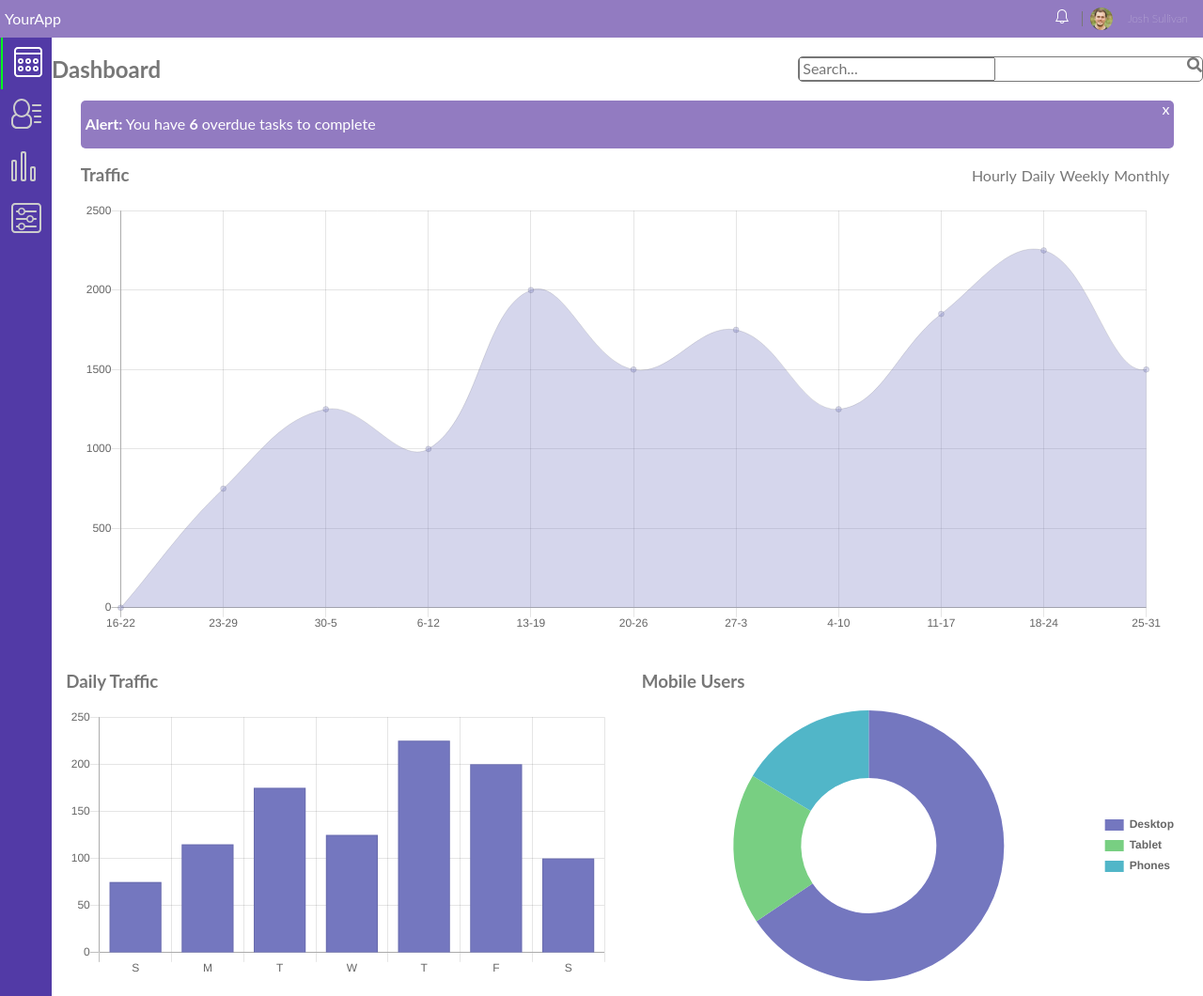
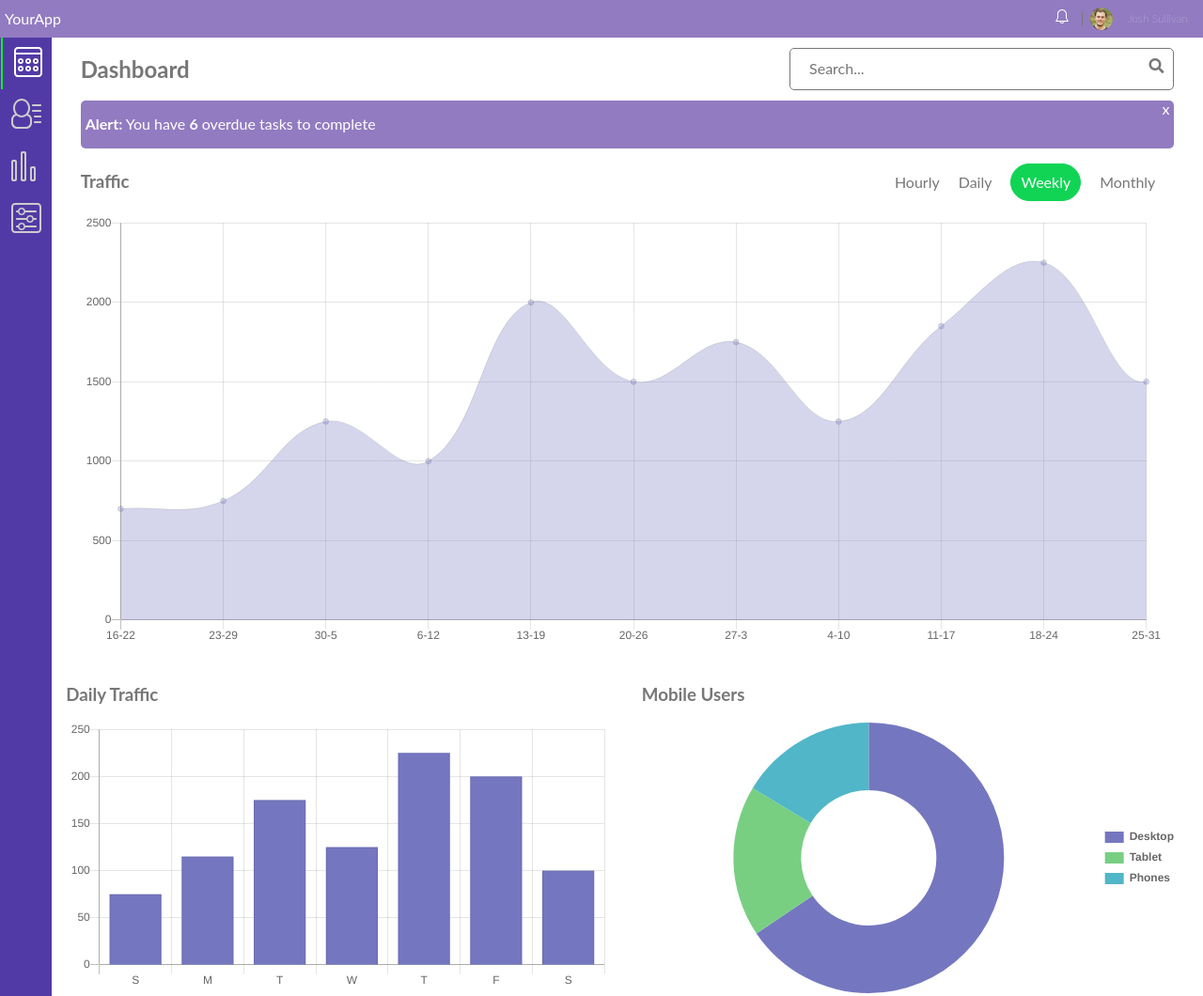
Before and after one commit to allan9595/web_app_dashboard_techdegree, a plain HTML site: page index.html in a window 1280 px wide. Shown: the top 1060 px of the page at 94% size. Drawn offline with nearby package versions, Linux system fonts and the light colour scheme.

Commit message:
adding different chart options

```diff
--- a/index.html
+++ b/index.html
@@ -142,7 +142,6 @@
                     </div>
                 </section>
 
-
                 <!-- bar graph -->
                 <section class="mobile">
                     <h3>Mobile Users</h3>
@@ -155,10 +154,11 @@
 
                 <section class="social">
                     <h3>Social Stats</h3>
+                    <div class="social-outer-container">
                         <div class="social-container">
                             <div class="social-image">
                                 <svg version="1.1" id="Layer_1" xmlns="http://www.w3.org/2000/svg" xmlns:xlink="http://www.w3.org/1999/xlink" x="0px" y="0px"
-	                            viewBox="0 0 32 32" style="enable-background:new 0 0 32 32;" xml:space="preserve">
+                                viewBox="0 0 32 32" style="enable-background:new 0 0 32 32;" xml:space="preserve">
                                 <path d="M32,3.1c-1.2,0.5-2.4,0.9-3.8,1c1.4-0.8,2.4-2.1,2.9-3.6c-1.3,0.8-2.7,1.3-4.2,1.6C25.8,0.8,24,0,22.2,0
                                     c-3.6,0-6.6,2.9-6.6,6.6c0,0.5,0.1,1,0.2,1.5C10.3,7.8,5.5,5.2,2.2,1.2c-0.6,1-0.9,2.1-0.9,3.3c0,2.3,1.2,4.3,2.9,5.5
                                     c-1.1,0-2.1-0.3-3-0.8c0,0,0,0.1,0,0.1c0,3.2,2.3,5.8,5.3,6.4c-0.6,0.1-1.1,0.2-1.7,0.2c-0.4,0-0.8,0-1.2-0.1
@@ -219,6 +219,7 @@
                                 <p>2,530</p>
                             </div>
                         </div>
+                    </div>
                 </section>
 
                 <!-- new members widget -->
@@ -277,7 +278,7 @@
                             src="images/member-1.jpg"
                             class="profile-image"
                         >
-                        <div class="members-text">
+                        <div class="activity-text">
                             <p>Victoria Chambers commented on YourApp's SEO tips</p>
                             <p>4 hours ago</p>
                         </div>
@@ -289,7 +290,7 @@
                             src="images/member-2.jpg"
                             class="profile-image"
                         >
-                        <div class="members-text">
+                        <div class="activity-text">
                             <p>Dale Byrd like the post FaceBook's Changes for 2016</p>
                             <p>5 hours ago</p>
                         </div>
@@ -299,7 +300,7 @@
                     <div class="activity-container">
                         <img src="images/member-3.jpg"
                         class="profile-image">
-                        <div class="members-text">
+                        <div class="activity-text">
                             <p>Dawn Wood commented on the post FaceBook's Changes for 2016</p>
                             <p>5 hours ago</p>
                         </div>
@@ -309,7 +310,7 @@
                     <div class="activity-container">
                         <img src="images/member-4.jpg"
                         class="profile-image">
-                        <div class="members-text">
+                        <div class="activity-text">
                             <p>Dan Oliver posted YourApp's SEO tips</p>
                             <p>1 day ago</p>
                         </div>
--- a/scripts/script.js
+++ b/scripts/script.js
@@ -23,17 +23,36 @@ alert.addEventListener('click', e => {
     }
 });
 
-let trafficData = {
+let trafficDataWeekly = {
     labels: ["16-22", "23-29", "30-5", "6-12", "13-19", "20-26", "27-3",
     "4-10", "11-17", "18-24", "25-31"],
     datasets: [{
-        data: [0, 750, 1250, 1000, 2000, 1500, 1750, 1250, 1850, 2250, 1500,
+        data: [700, 750, 1250, 1000, 2000, 1500, 1750, 1250, 1850, 2250, 1500,
         2500],
         backgroundColor: 'rgba(116, 119, 191, .3)',
         borderWidth: 1,
     }]
 };
 
+let trafficDataDaily = {
+    labels: ["16", "17", "18", "19", "20", "21", "22"],
+    datasets: [{
+        data: [400, 700, 600, 800, 1000, 300, 1500],
+        backgroundColor: 'rgba(116, 119, 191, .3)',
+        borderWidth: 1,
+    }]
+};
+
+let trafficDataHourly= {
+    labels: ["00:00", "1:00", "2:00", "3:00", "4:00", "5:00", "6:00","7:00", "8:00",
+    "9:00","10:00","11:00", "12:00"
+    ],
+    datasets: [{
+        data: [400, 700, 600, 800, 1000, 300, 1500],
+        backgroundColor: 'rgba(116, 119, 191, .3)',
+        borderWidth: 1,
+    }]
+};
 let trafficOptions = {
     aspectRatio: 2.5,
     animation: {
@@ -53,9 +72,11 @@ let trafficOptions = {
 
 let trafficChart = new Chart(trafficCanvas, {
     type: 'line',
-    data: trafficData,
+    data: trafficDataWeekly,
     options: trafficOptions
 });
+
+
 
 
 // data for daily traffic bar chart
@@ -145,3 +166,27 @@ $('a').each((index, element) => {
         $(element).addClass('active');
     });
 })
+
+
+//add interaction for the chart clicking options
+
+$('li').each((index, element) => {
+    $(element).click((e) => {
+        $('li').removeClass('active');
+        $(element).addClass('active');
+        if($(e.target).text() === 'Daily'){
+            new Chart(trafficCanvas, {
+                type: 'line',
+                data: trafficDataDaily,
+                options: trafficOptions
+            });
+        }else if($(e.target).text() === 'Weekly'){
+            new Chart(trafficCanvas, {
+                type: 'line',
+                data: trafficDataWeekly,
+                options: trafficOptions
+            });
+        }
+
+    });
+})
--- a/scss/components/_activity.scss
+++ b/scss/components/_activity.scss
@@ -7,3 +7,21 @@
     }
     text-align: center;
 }
+
+@include media-query($desktop-view){
+    .activity-container{
+        display: flex;
+        flex-direction: row;
+        justify-content: space-between;
+        text-align: left;
+        img{
+            width: 50px;
+            height: 50px;
+        }
+    }
+    .activity-text{
+        width: 50%;
+        flex-grow: 2;
+        margin-left: 10px;
+    }
+}
--- a/scss/components/_header.scss
+++ b/scss/components/_header.scss
@@ -53,5 +53,17 @@ header {
 @include media-query($desktop-view){
     .main-header{
         grid-column: 1 / span 2;
+        width: 95%;
+        margin:auto;
+        &-search{
+            input{
+                width:100%;
+                padding: 12px 20px;
+                border-radius: 5px;
+                border: none;
+                box-sizing: border-box;
+                color: $white
+            }
+        }
     }
 }
--- a/scss/components/_main.scss
+++ b/scss/components/_main.scss
@@ -20,6 +20,19 @@
         }
     }
 }
+
+.traffic-header{
+    .traffic-nav{
+        .active{
+            border: 1px solid $chartbarcolor;
+            border-radius: 20px;
+            padding: 10px;
+            background: $chartbarcolor;
+            color: $white;
+        }
+    }
+}
+
 
 section {
     width: 95%;
@@ -46,6 +59,15 @@ section {
 }
 
 @include media-query($desktop-view){
+    .traffic-header{
+        .traffic-nav{
+            &-link{
+                margin: 0 20px 0 0;
+            }
+        }
+    }
+
+
     .main-header-search{
         justify-content: space-between;
         display: flex;
@@ -54,16 +76,22 @@ section {
 
     .fa-search {
         text-align: right;
+        margin-top: 10px;
+        margin-right: 10px;
     }
 
-    @include media-query($desktop-view){
-        .social{
+
+    .social{
+        div:nth-child(2){
+            margin: 40px 60px 40px 60px;;
+        }
+        &-container{
+            margin:40px 60px 40px 60px;
+        }
+        &-outer-container{
             display: flex;
             flex-direction: row;
             justify-content: space-around;
-            .social-container{
-                margin: 20px auto auto auto;
-            }
         }
     }
 }
--- a/scss/components/_member.scss
+++ b/scss/components/_member.scss
@@ -10,3 +10,29 @@
     }
     text-align: center;
 }
+
+@include media-query($desktop-view){
+    .members{
+        margin: 0 auto;
+        width: 90%;
+    }
+
+    .members-container{
+        display: flex;
+        flex-direction: row;
+        justify-content: space-between;
+        text-align: left;
+        img{
+            width: 50px;
+            height: 50px;
+        }
+        align-items: center;
+        margin: 0 0 20px 0;
+    }
+
+    .members-text{
+        width:60%;
+        flex-grow: 2;
+        margin-left: 10px;
+    }
+}
--- a/scss/utilities/_variables.scss
+++ b/scss/utilities/_variables.scss
@@ -19,6 +19,7 @@ $very-light-grey: #ccc;
 $black:#000000;
 $navbarcolor:#523aa6;
 $navlinkcolor:#00ff1d;
+$chartbarcolor:#11d455;
 
 
 
```
Also changed, not shown: css/styles.css, 1 other file.
